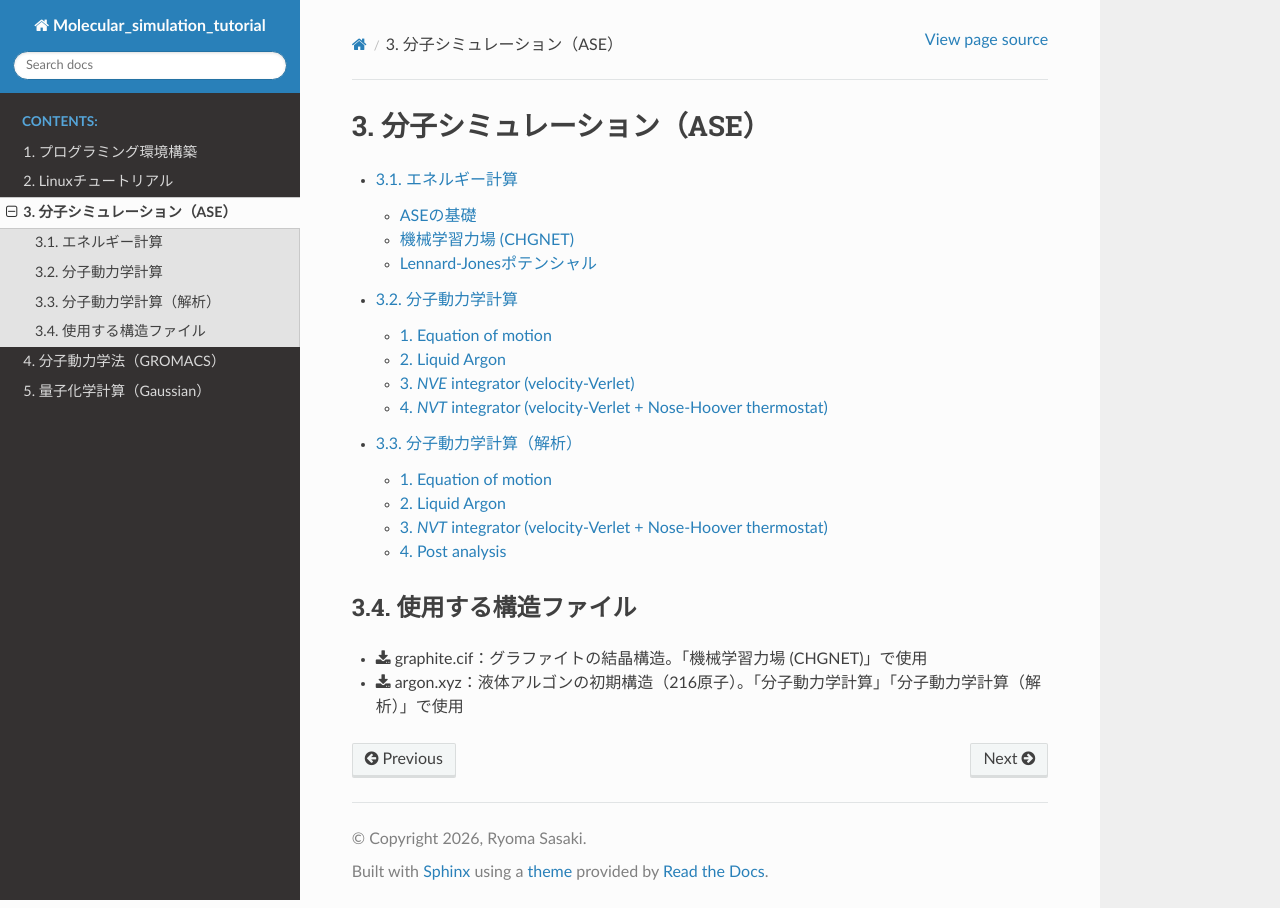
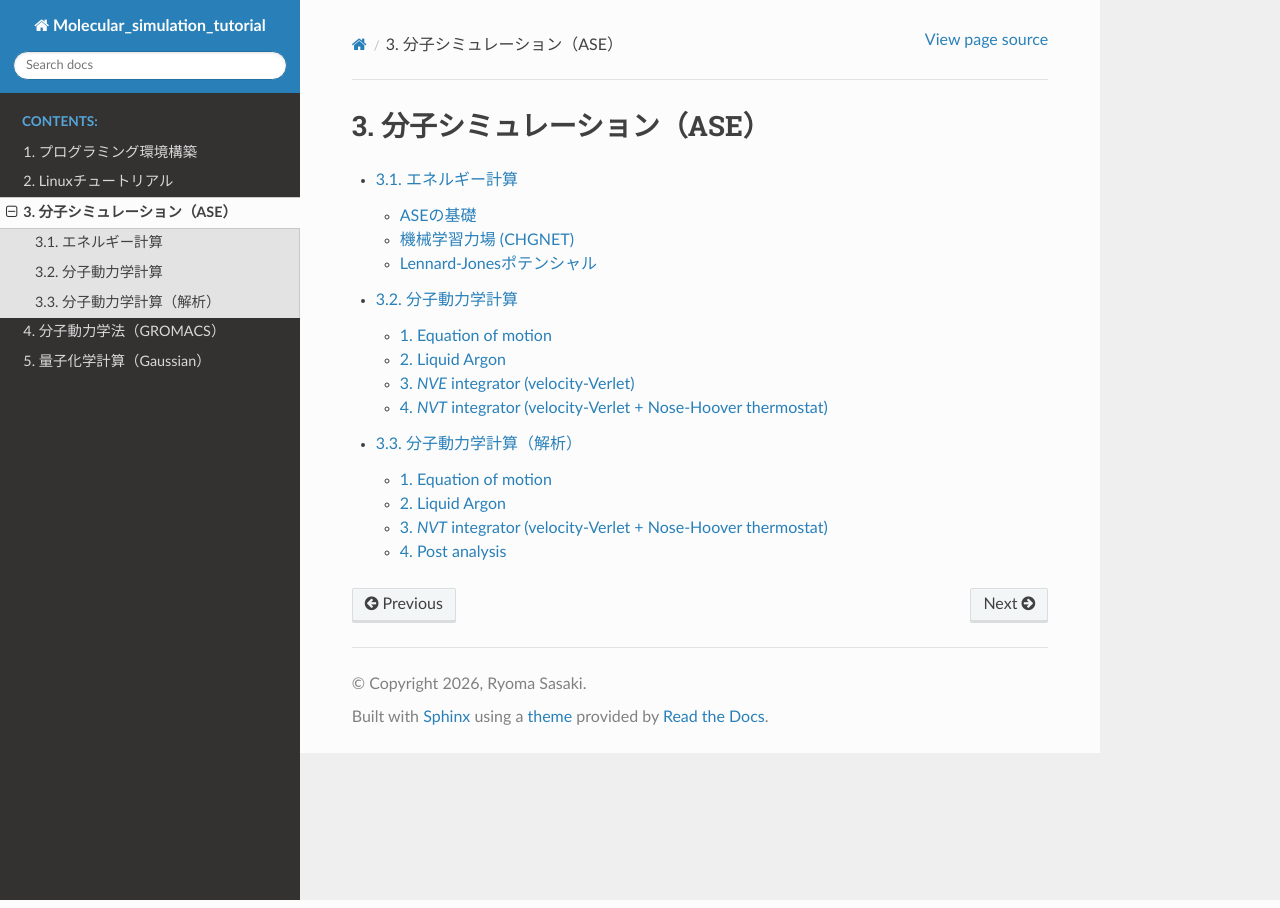
Before and after one commit to srak-uf/Molecular_simulation_tutorial, a Sphinx documentation site: the page built from docs/source/03_ase/index.md, in a window 1280 px wide. Built offline with Sphinx 7.4.7 and the Read the Docs theme 3.1.0, drawn with Linux system fonts in a browser that asks for light colours.

Commit message:
Add download links and instructions for notebooks and structure files
- Added download links for `01_ASE_Aluminium.ipynb`, `02_ASE_CHGNET_graphite.ipynb`, `03_ASE_Argon.ipynb`, `02_md_basic.ipynb`, and `03_md_analysis.ipynb`.
- Included instructions to place structure files in the same directory as the respective notebooks.
- Removed redundant input structure instructions from `02_ASE_CHGNET_graphite.ipynb`, `02_md_basic.ipynb`, and `03_md_analysis.ipynb`.
- Updated index.md to remove previous structure file download instructions.

````diff
--- a/docs/source/03_ase/index.md
+++ b/docs/source/03_ase/index.md
@@ -7,7 +7,3 @@
 02_MD_basic/02_md_basic.ipynb
 03_MD_analysis/03_md_analysis.ipynb
 ```
-
-## 使用する構造ファイル
-- {download}`graphite.cif <01_energy_calculation/graphite.cif>`：グラファイトの結晶構造。「機械学習力場 (CHGNET)」で使用
-- {download}`argon.xyz <02_MD_basic/argon.xyz>`：液体アルゴンの初期構造（216原子）。「分子動力学計算」「分子動力学計算（解析）」で使用
````
Also changed, not shown: docs/source/03_ase/01_energy_calculation/01_ASE_Aluminium.ipynb, docs/source/03_ase/01_energy_calculation/02_ASE_CHGNET_graphite.ipynb, docs/source/03_ase/01_energy_calculation/03_ASE_Argon.ipynb, docs/source/03_ase/02_MD_basic/02_md_basic.ipynb, docs/source/03_ase/03_MD_analysis/03_md_analysis.ipynb.
